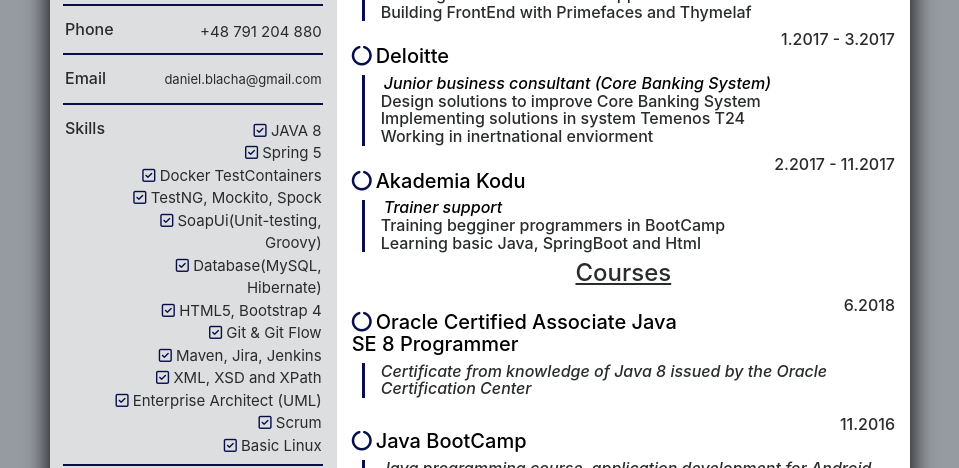
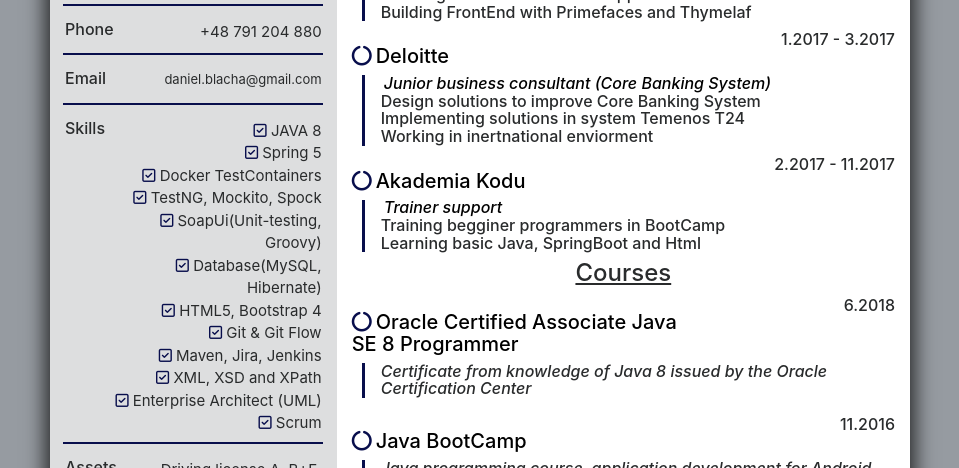
Before and after one commit to danielblacha/danielblacha.github.io, a plain HTML site: page index.html in a window 1280 px wide. Shown: the part 318-786 px from the top of the page, without its empty margins (160-1119 px from the left). Drawn offline with nearby package versions, Linux system fonts and the light colour scheme; a script that the page names is missing.

Commit message:
Update index.html

```diff
--- a/index.html
+++ b/index.html
@@ -60,7 +60,6 @@
               <i class="fa fa-check-square-o" aria-hidden="true"></i> XML, XSD and XPath<br>
               <i class="fa fa-check-square-o" aria-hidden="true"></i> Enterprise Architect (UML)<br>
               <i class="fa fa-check-square-o" aria-hidden="true"></i> Scrum<br>
-              <i class="fa fa-check-square-o" aria-hidden="true"></i> Basic Linux</p>
             </div>
             <hr>
           </div>
```
